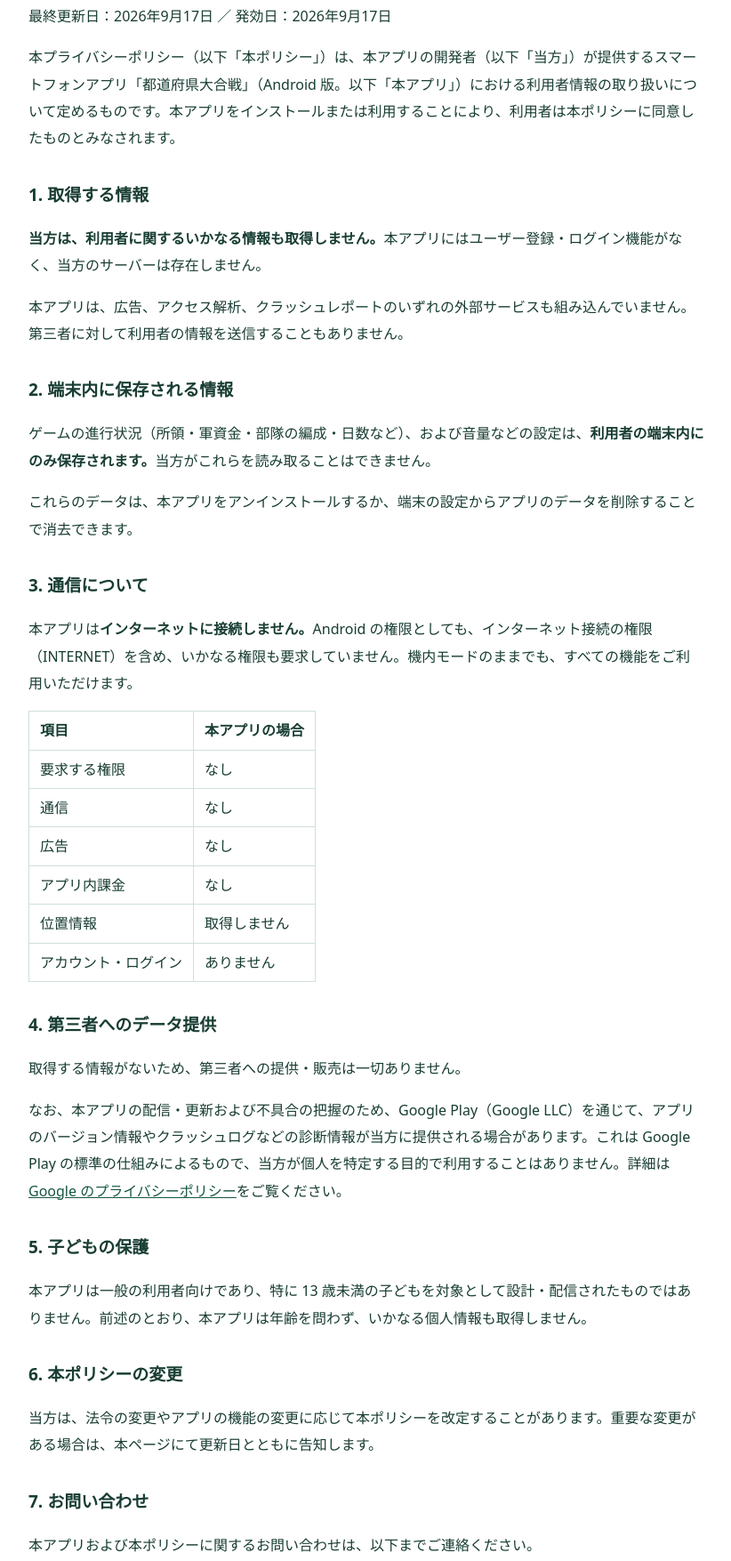
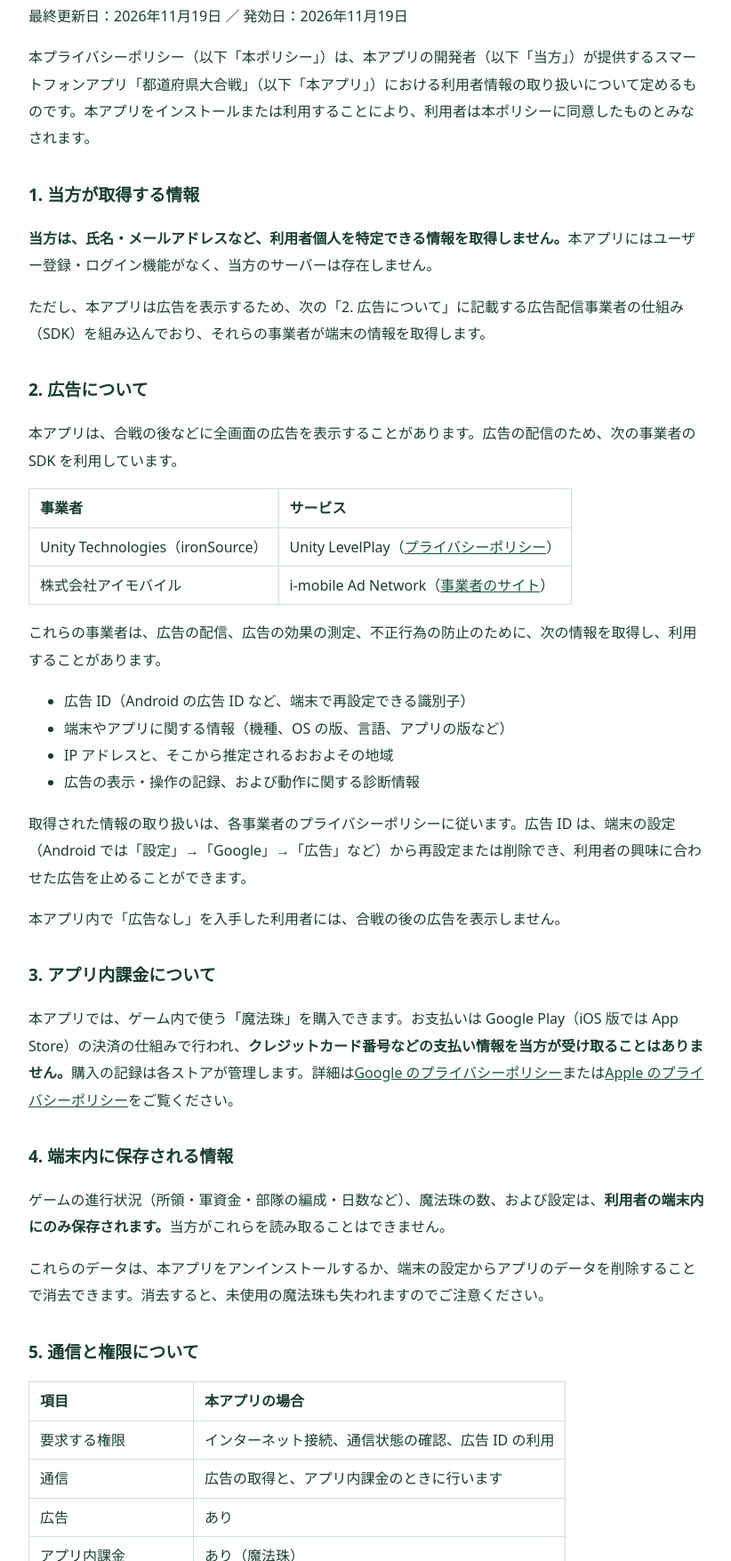
Before and after one commit to KA-Laboratory/KA-Laboratory.github.io, a plain HTML site: page prefectural-battle-privacy.html in a window 1280 px wide. Shown: the part 149-1904 px from the top of the page at 89% size, without its empty margins (228-1050 px from the left). Drawn offline with Linux system fonts and the light colour scheme.

Commit message:
都道府県大合戦: 広告とアプリ内課金の開始に合わせてプライバシーポリシーと紹介ページを更新
Co-Authored-By: Claude Fable 5.2 <noreply@anthropic.com>

Claude-Session: https://claude.ai/code/session_01HicfNn4LHA4SFuYeUrF1Vb

```diff
--- a/prefectural-battle-privacy.html
+++ b/prefectural-battle-privacy.html
@@ -1,36 +1,52 @@
 <!doctype html><html lang="ja"><meta charset="utf-8"><meta name="viewport" content="width=device-width,initial-scale=1"><title>都道府県大合戦 プライバシーポリシー</title><style>body{max-width:760px;margin:40px auto;padding:0 22px;font-family:system-ui,sans-serif;line-height:1.9;color:#183d33}h1{font-size:25px}h2{font-size:19px;margin-top:30px}a{color:#175841}table{border-collapse:collapse;margin-top:10px}th,td{border:1px solid #cfe0d8;padding:6px 12px;text-align:left}</style>
-<h1>都道府県大合戦<br>プライバシーポリシー</h1><p>最終更新日：2026年9月17日 ／ 発効日：2026年9月17日</p>
-<p>本プライバシーポリシー（以下「本ポリシー」）は、本アプリの開発者（以下「当方」）が提供するスマートフォンアプリ「都道府県大合戦」（Android 版。以下「本アプリ」）における利用者情報の取り扱いについて定めるものです。本アプリをインストールまたは利用することにより、利用者は本ポリシーに同意したものとみなされます。</p>
+<h1>都道府県大合戦<br>プライバシーポリシー</h1><p>最終更新日：2026年11月19日 ／ 発効日：2026年11月19日</p>
+<p>本プライバシーポリシー（以下「本ポリシー」）は、本アプリの開発者（以下「当方」）が提供するスマートフォンアプリ「都道府県大合戦」（以下「本アプリ」）における利用者情報の取り扱いについて定めるものです。本アプリをインストールまたは利用することにより、利用者は本ポリシーに同意したものとみなされます。</p>
 
-<h2>1. 取得する情報</h2>
-<p><strong>当方は、利用者に関するいかなる情報も取得しません。</strong>本アプリにはユーザー登録・ログイン機能がなく、当方のサーバーは存在しません。</p>
-<p>本アプリは、広告、アクセス解析、クラッシュレポートのいずれの外部サービスも組み込んでいません。第三者に対して利用者の情報を送信することもありません。</p>
+<h2>1. 当方が取得する情報</h2>
+<p><strong>当方は、氏名・メールアドレスなど、利用者個人を特定できる情報を取得しません。</strong>本アプリにはユーザー登録・ログイン機能がなく、当方のサーバーは存在しません。</p>
+<p>ただし、本アプリは広告を表示するため、次の「2. 広告について」に記載する広告配信事業者の仕組み（SDK）を組み込んでおり、それらの事業者が端末の情報を取得します。</p>
 
-<h2>2. 端末内に保存される情報</h2>
-<p>ゲームの進行状況（所領・軍資金・部隊の編成・日数など）、および音量などの設定は、<strong>利用者の端末内にのみ保存されます。</strong>当方がこれらを読み取ることはできません。</p>
-<p>これらのデータは、本アプリをアンインストールするか、端末の設定からアプリのデータを削除することで消去できます。</p>
+<h2>2. 広告について</h2>
+<p>本アプリは、合戦の後などに全画面の広告を表示することがあります。広告の配信のため、次の事業者の SDK を利用しています。</p>
+<table><tr><th>事業者</th><th>サービス</th></tr>
+<tr><td>Unity Technologies（ironSource）</td><td>Unity LevelPlay（<a href="https://unity.com/legal/privacy-policy">プライバシーポリシー</a>）</td></tr>
+<tr><td>株式会社アイモバイル</td><td>i-mobile Ad Network（<a href="https://www.i-mobile.co.jp/">事業者のサイト</a>）</td></tr></table>
+<p>これらの事業者は、広告の配信、広告の効果の測定、不正行為の防止のために、次の情報を取得し、利用することがあります。</p>
+<ul><li>広告 ID（Android の広告 ID など、端末で再設定できる識別子）</li>
+<li>端末やアプリに関する情報（機種、OS の版、言語、アプリの版など）</li>
+<li>IP アドレスと、そこから推定されるおおよその地域</li>
+<li>広告の表示・操作の記録、および動作に関する診断情報</li></ul>
+<p>取得された情報の取り扱いは、各事業者のプライバシーポリシーに従います。広告 ID は、端末の設定（Android では「設定」→「Google」→「広告」など）から再設定または削除でき、利用者の興味に合わせた広告を止めることができます。</p>
+<p>本アプリ内で「広告なし」を入手した利用者には、合戦の後の広告を表示しません。</p>
 
-<h2>3. 通信について</h2>
-<p>本アプリは<strong>インターネットに接続しません。</strong>Android の権限としても、インターネット接続の権限（INTERNET）を含め、いかなる権限も要求していません。機内モードのままでも、すべての機能をご利用いただけます。</p>
+<h2>3. アプリ内課金について</h2>
+<p>本アプリでは、ゲーム内で使う「魔法珠」を購入できます。お支払いは Google Play（iOS 版では App Store）の決済の仕組みで行われ、<strong>クレジットカード番号などの支払い情報を当方が受け取ることはありません。</strong>購入の記録は各ストアが管理します。詳細は<a href="https://policies.google.com/privacy">Google のプライバシーポリシー</a>または<a href="https://www.apple.com/legal/privacy/jp/">Apple のプライバシーポリシー</a>をご覧ください。</p>
+
+<h2>4. 端末内に保存される情報</h2>
+<p>ゲームの進行状況（所領・軍資金・部隊の編成・日数など）、魔法珠の数、および設定は、<strong>利用者の端末内にのみ保存されます。</strong>当方がこれらを読み取ることはできません。</p>
+<p>これらのデータは、本アプリをアンインストールするか、端末の設定からアプリのデータを削除することで消去できます。消去すると、未使用の魔法珠も失われますのでご注意ください。</p>
+
+<h2>5. 通信と権限について</h2>
 <table><tr><th>項目</th><th>本アプリの場合</th></tr>
-<tr><td>要求する権限</td><td>なし</td></tr>
-<tr><td>通信</td><td>なし</td></tr>
-<tr><td>広告</td><td>なし</td></tr>
-<tr><td>アプリ内課金</td><td>なし</td></tr>
-<tr><td>位置情報</td><td>取得しません</td></tr>
+<tr><td>要求する権限</td><td>インターネット接続、通信状態の確認、広告 ID の利用</td></tr>
+<tr><td>通信</td><td>広告の取得と、アプリ内課金のときに行います</td></tr>
+<tr><td>広告</td><td>あり</td></tr>
+<tr><td>アプリ内課金</td><td>あり（魔法珠）</td></tr>
+<tr><td>位置情報</td><td>端末の位置情報（GPS など）は取得しません</td></tr>
 <tr><td>アカウント・ログイン</td><td>ありません</td></tr></table>
+<p>通信ができない状態でも、ゲーム本編は遊べます（広告の表示と購入はできません）。</p>
 
-<h2>4. 第三者へのデータ提供</h2>
-<p>取得する情報がないため、第三者への提供・販売は一切ありません。</p>
-<p>なお、本アプリの配信・更新および不具合の把握のため、Google Play（Google LLC）を通じて、アプリのバージョン情報やクラッシュログなどの診断情報が当方に提供される場合があります。これは Google Play の標準の仕組みによるもので、当方が個人を特定する目的で利用することはありません。詳細は<a href="https://policies.google.com/privacy">Google のプライバシーポリシー</a>をご覧ください。</p>
+<h2>6. 第三者へのデータ提供</h2>
+<p>当方が利用者の情報を第三者に販売することはありません。第三者が取得する情報は、「2. 広告について」「3. アプリ内課金について」に記載したものに限られます。</p>
+<p>なお、本アプリの配信・更新および不具合の把握のため、Google Play や App Store を通じて、アプリのバージョン情報やクラッシュログなどの診断情報が当方に提供される場合があります。これは各ストアの標準の仕組みによるもので、当方が個人を特定する目的で利用することはありません。</p>
 
-<h2>5. 子どもの保護</h2>
-<p>本アプリは一般の利用者向けであり、特に 13 歳未満の子どもを対象として設計・配信されたものではありません。前述のとおり、本アプリは年齢を問わず、いかなる個人情報も取得しません。</p>
+<h2>7. 子どもの保護</h2>
+<p>本アプリは一般の利用者向けであり、特に 13 歳未満の子どもを対象として設計・配信されたものではありません。</p>
 
-<h2>6. 本ポリシーの変更</h2>
+<h2>8. 本ポリシーの変更</h2>
 <p>当方は、法令の変更やアプリの機能の変更に応じて本ポリシーを改定することがあります。重要な変更がある場合は、本ページにて更新日とともに告知します。</p>
 
-<h2>7. お問い合わせ</h2>
+<h2>9. お問い合わせ</h2>
 <p>本アプリおよび本ポリシーに関するお問い合わせは、以下までご連絡ください。</p>
 <p>連絡先：<a href="mailto:prefectural.battle.games@gmail.com">prefectural.battle.games@gmail.com</a></p>
 <p>都道府県大合戦 ／ © 2026 KA-Laboratory</p></html>
```
Also changed, not shown: prefectural-battle.html (+12 -12 lines).
